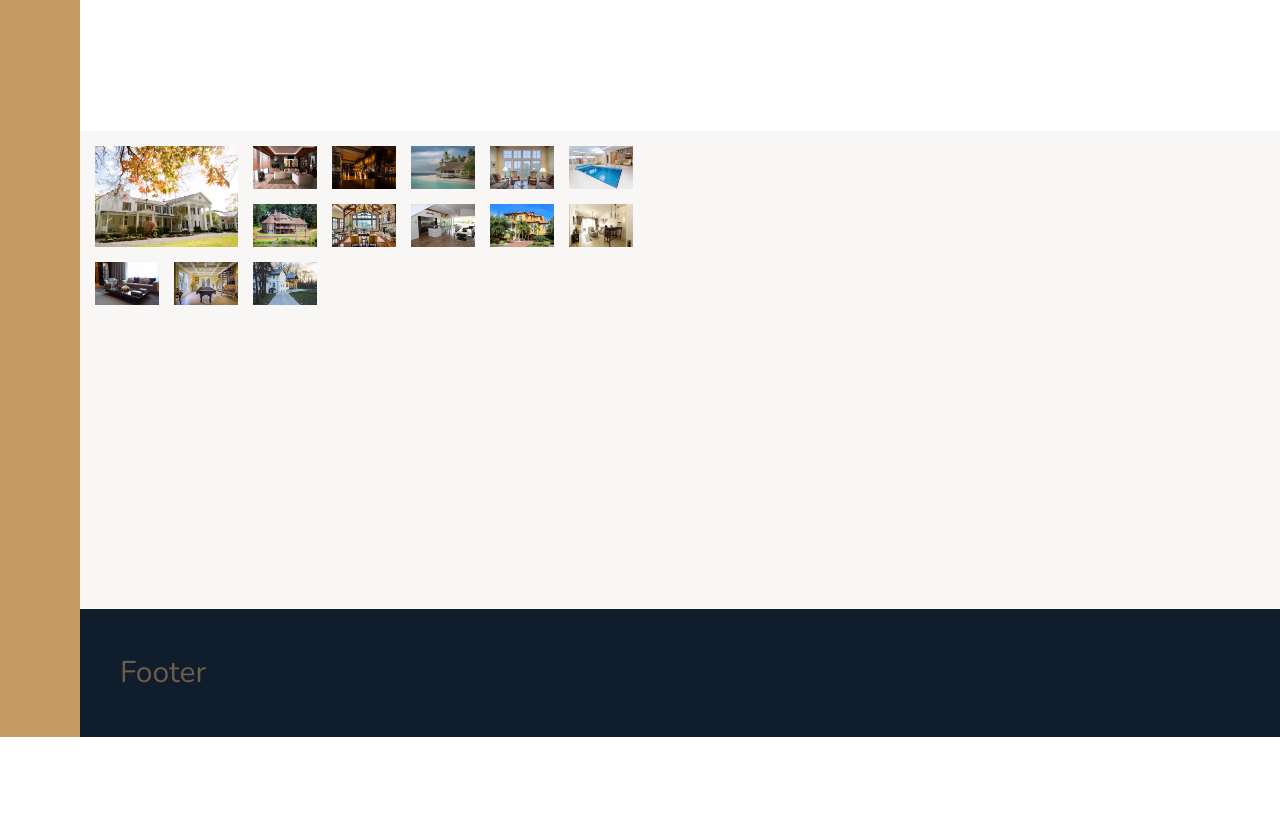
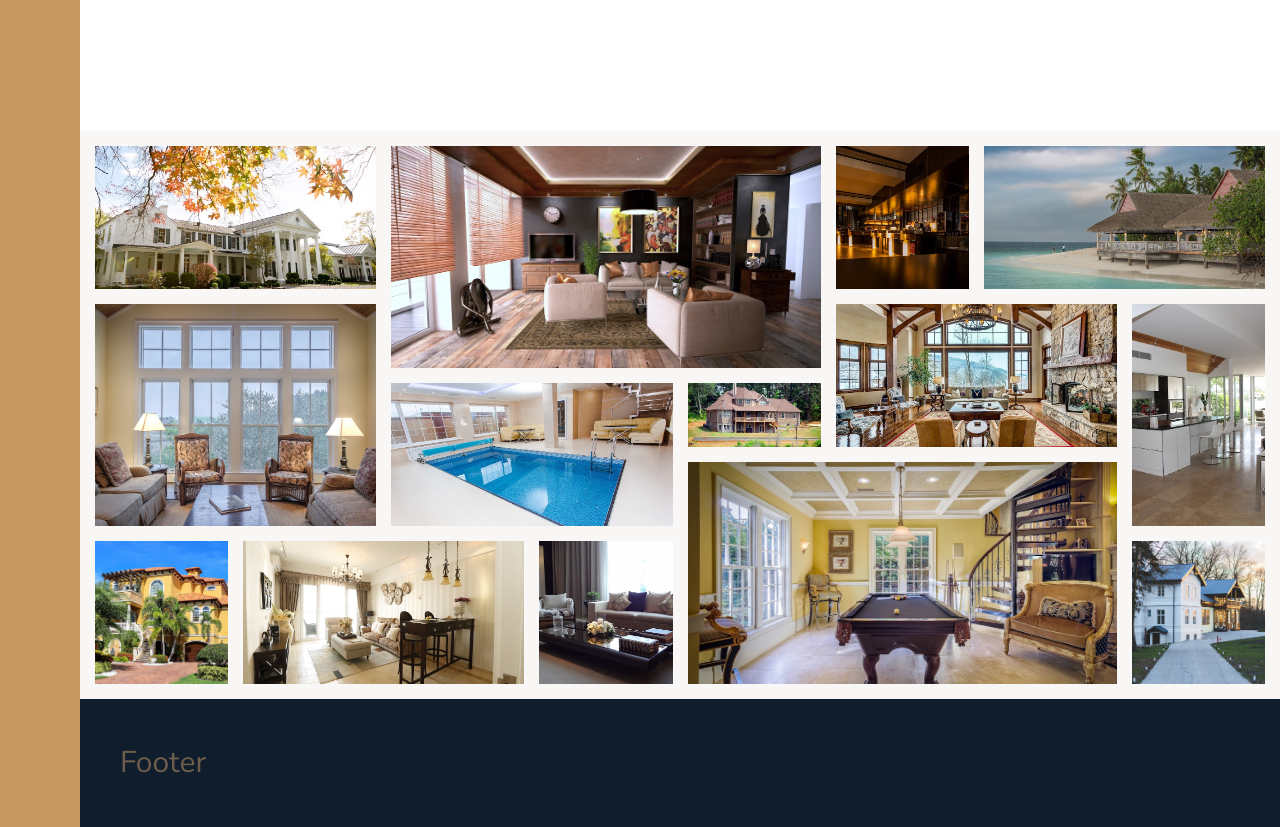
Before and after one commit to mujtaba-basheer/nexter, a website: page index.html in a window 1280 px wide. Shown: the part 3120-3947 px from the top of the page. Before the commit the page ends 3857 px from the top, so only its background shows below. Drawn offline with nearby package versions, Linux system fonts and the light colour scheme.

Commit message:
Building the Gallery - Part 2

```diff
--- a/sass/_gallery.scss
+++ b/sass/_gallery.scss
@@ -3,8 +3,8 @@
     grid-column: full-start / full-end;
 
     display: grid;
-    grid-template-rows: repeat(8, 1fr);
-    grid-template-columns: repeat(7, 5vw);
+    grid-template-columns: repeat(8, 1fr);
+    grid-template-rows: repeat(7, 5vw);
     gap: 1.5rem;
     padding: 1.5rem;
 
@@ -12,6 +12,76 @@
         &--1 {
             grid-row: 1 / span 2;
             grid-column: 1 / span 2;
+        }
+
+        &--2 {
+            grid-row: 1 / span 3;
+            grid-column: 3 / span 3;
+        }
+
+        &--1 {
+            grid-row: 1 / span 2;
+            grid-column: 1 / span 2;
+        }
+
+        &--3 {
+            grid-row: 1 / span 2;
+            grid-column: 6 / 7;
+        }
+
+        &--4 {
+            grid-row: 1 / span 2;
+            grid-column: 7 / -1;
+        }
+
+        &--5 {
+            grid-row: 3 / span 3;
+            grid-column: 1 / span 2;
+        }
+
+        &--6 {
+            grid-row: 4 / span 2;
+            grid-column: 3 / span 2;
+        }
+
+        &--7 {
+            grid-row: 4 / 5;
+            grid-column: 5 / 6;
+        }
+
+        &--8 {
+            grid-row: 3 / span 2;
+            grid-column: 6 / span 2;
+        }
+
+        &--9 {
+            grid-row: 3 / span 3;
+            grid-column: 8 / -1;
+        }
+
+        &--10 {
+            grid-row: 6 / span 2;
+            grid-column: 1 / 2;
+        }
+
+        &--11 {
+            grid-row: 6 / span 2;
+            grid-column: 2 / span 2;
+        }
+
+        &--12 {
+            grid-row: 6 / span 2;
+            grid-column: 4 / 5;
+        }
+
+        &--13 {
+            grid-row: 5 / -1;
+            grid-column: 5 / span 3;
+        }
+
+        &--14 {
+            grid-row: 6 / span 2;
+            grid-column: 8 / -1;
         }
     }
 
```
Also changed, not shown: css/style.css.
